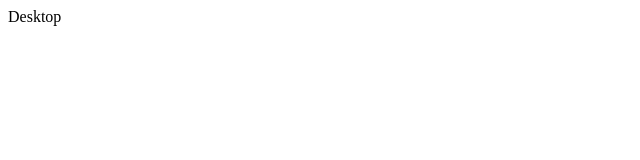
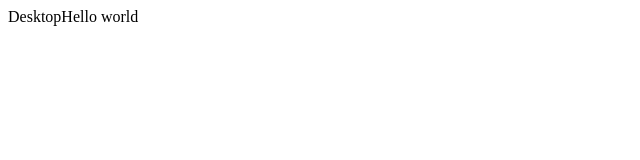
Before and after one commit to ollymonger/ollymonger.github.io, a React app: page / in a window 1280 px wide. Shown: the top 160 px of the page, without its empty margins (0-640 px from the left). Built offline with nearby package versions, Linux system fonts and the light colour scheme; the HTML template or start-up script is replaced by a standard one.

Commit message:
add children

```diff
--- a/src/components/Layout/LayoutDesktop.tsx
+++ b/src/components/Layout/LayoutDesktop.tsx
@@ -5,6 +5,7 @@ function LayoutDesktop({children} : {children: React.ReactNode}) {
   return (
     <div>
       Desktop
+      {children}
     </div>
   );
 }
--- a/src/components/Layout/LayoutMobile.tsx
+++ b/src/components/Layout/LayoutMobile.tsx
@@ -3,7 +3,8 @@ import React from "react";
 function LayoutMobile({children} : {children: React.ReactNode}) {
   return (
     <div>
-      Desktop
+      Mobile
+      {children}
     </div>
   );
 }
```
